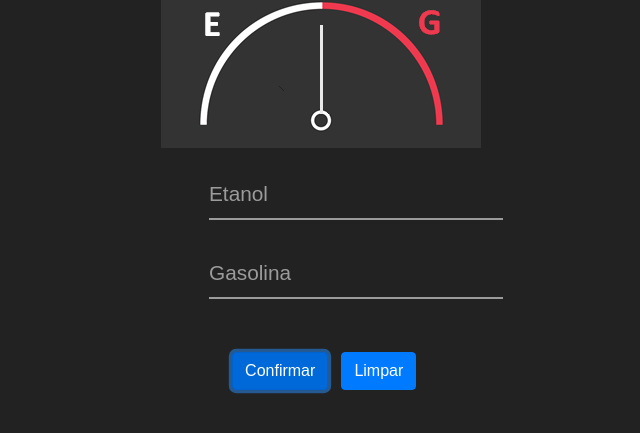
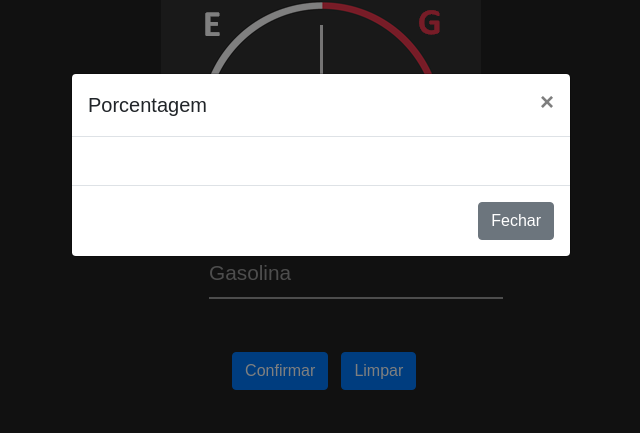
Before and after one commit to jhony2488/Flex-calculator-with-JS, a plain HTML site: page index.html in a window 1280 px wide. Both pictures are taken after a click on the button "Confirmar". Shown: the part 235-668 px from the top of the page, without its empty margins (319-959 px from the left). Drawn offline with nearby package versions, Linux system fonts and the light colour scheme.

Commit message:
Update index.html

```diff
--- a/index.html
+++ b/index.html
@@ -27,9 +27,31 @@
                 </div>
 
                 <br>
-                <button type="button" class="btn btn-primary" value="Confirmar" onclick="calculo()" id="confirmar">Confirmar</button>
+                <button type="button" class="btn btn-primary" value="Confirmar" onclick="calculo()" id="confirmar" data-toggle="modal" data-target="#ExemploModalCentralizado">Confirmar</button>
                 <button type="reset" value="limpar" onclick="resetartudo()" class="btn btn-primary" id="limpar">Limpar</button>
+
             </form>
+            <!-- Modal -->
+            <div class="modal fade" id="ExemploModalCentralizado" tabindex="-1" role="dialog" aria-labelledby="TituloModalCentralizado" aria-hidden="true">
+                <div class="modal-dialog modal-dialog-centered" role="document">
+                    <div class="modal-content">
+                        <div class="modal-header">
+                            <h5 class="modal-title" id="TituloModalCentralizado">Porcentagem</h5>
+                            <button type="button" class="close" data-dismiss="modal" aria-label="Fechar">
+            <span aria-hidden="true">&times;</span>
+          </button>
+                        </div>
+                        <div class="modal-body">
+                            <h1></h1>
+                            <p></p>
+                        </div>
+                        <div class="modal-footer">
+                            <button type="button" class="btn btn-secondary" data-dismiss="modal">Fechar</button>
+
+                        </div>
+                    </div>
+                </div>
+            </div>
 
 
         </div>
```
